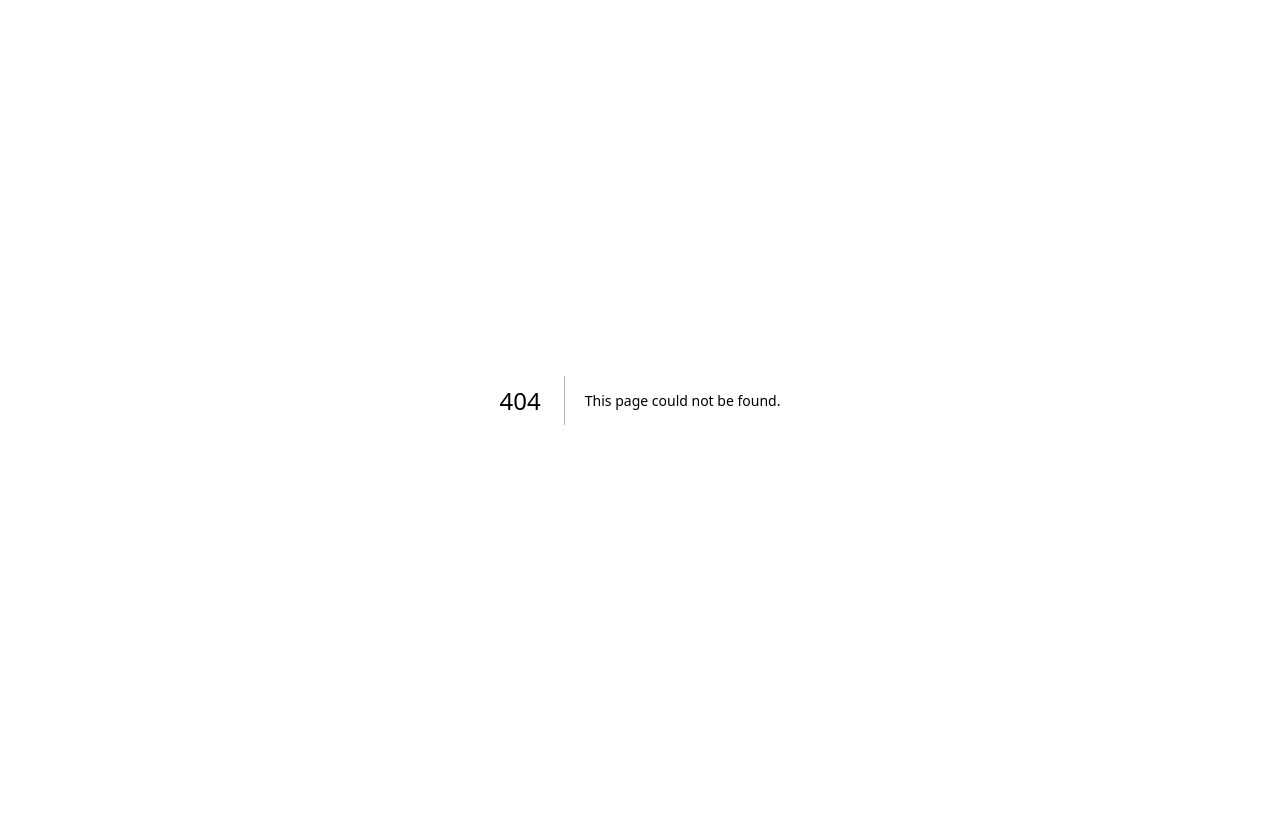
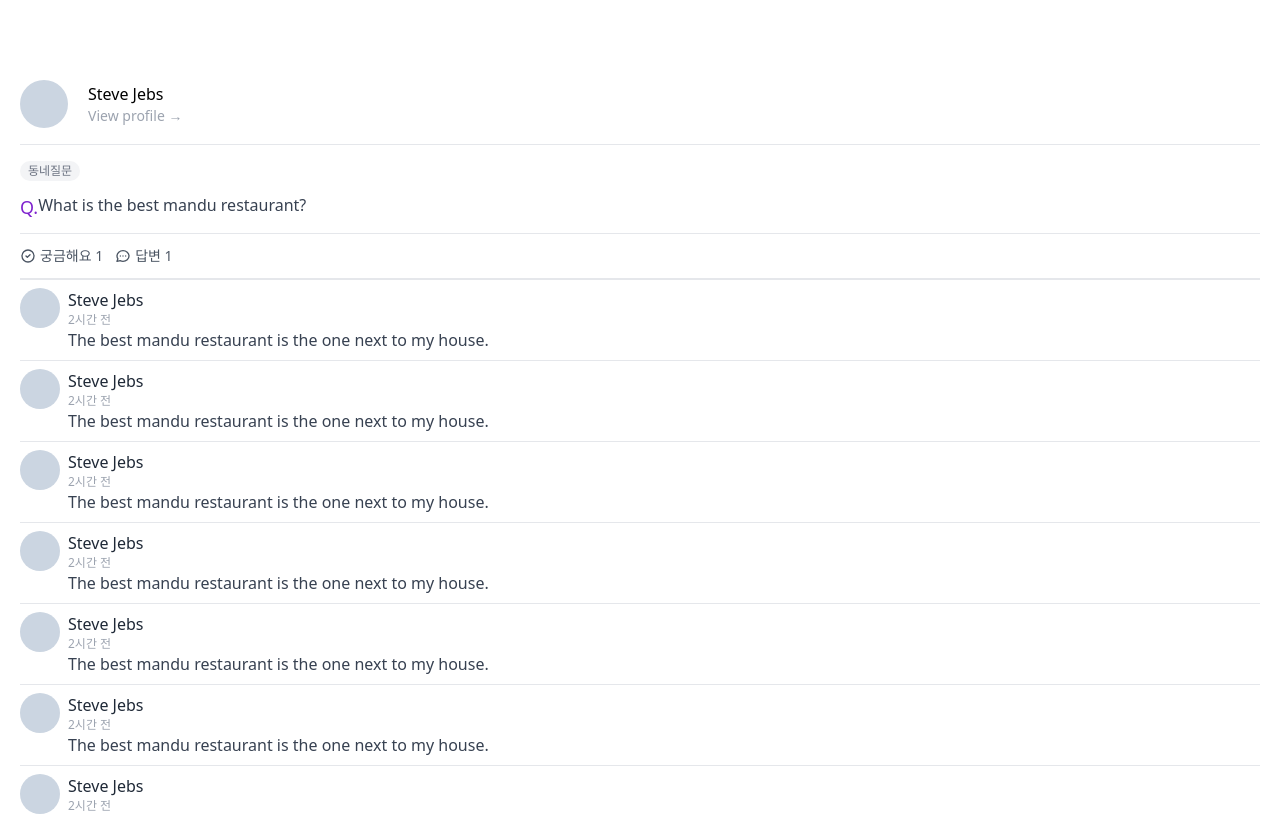
Before and after one commit to june20516/carrot-market, a Next.js app: page /community/1 in a window 1280 px wide. Before the commit this address had no page. Shown: the top 816 px of the page. Built offline with nearby package versions, Linux system fonts and the light colour scheme.

Commit message:
community detail

```diff
--- /dev/null
+++ b/pages/community/[id].tsx
@@ -0,0 +1,86 @@
+import type { NextPage } from 'next';
+
+const CommunityPostDetail: NextPage = () => {
+  return (
+    <div className="px-5 pt-16">
+      <div className="py-4 flex space-x-5 border-b mb-3">
+        <div className="bg-slate-300 w-12 aspect-square rounded-full items-center" />
+        <div className="flex flex-col justify-center">
+          <p className="font-medium">Steve Jebs</p>
+          <button className="text-sm text-gray-400 hover:text-gray-600">View profile &rarr;</button>
+        </div>
+      </div>
+      <div className="border-b border-gray-200">
+        <span className="inline-flex items-center py-0.5 px-2 text-xs font-medium text-gray-500 bg-gray-100 rounded-full">
+          동네질문
+        </span>
+        <span className="flex cursor-pointer py-3 text-gray-700">
+          <span className="text-purple-700 text-lg font-medium">Q.</span> What is the best mandu restaurant?
+        </span>
+      </div>
+      <div className="py-3 flex justify-start text-sm text-gray-600 border-b border-gray-200 w-full space-x-3">
+        <span className="flex items-center space-x-1 cursor-pointer">
+          <svg
+            className="w-4 h-4"
+            fill="none"
+            stroke="currentColor"
+            viewBox="0 0 24 24"
+            xmlns="http://www.w3.org/2000/svg"
+          >
+            <path
+              strokeLinecap="round"
+              strokeLinejoin="round"
+              strokeWidth="2"
+              d="M9 12l2 2 4-4m6 2a9 9 0 11-18 0 9 9 0 0118 0z"
+            ></path>
+          </svg>
+          <span>궁금해요 1</span>
+        </span>
+        <span className="flex items-center space-x-1 cursor-pointer">
+          <svg
+            className="w-4 h-4"
+            fill="none"
+            stroke="currentColor"
+            viewBox="0 0 24 24"
+            xmlns="http://www.w3.org/2000/svg"
+          >
+            <path
+              strokeLinecap="round"
+              strokeLinejoin="round"
+              strokeWidth="2"
+              d="M8 12h.01M12 12h.01M16 12h.01M21 12c0 4.418-4.03 8-9 8a9.863 9.863 0 01-4.255-.949L3 20l1.395-3.72C3.512 15.042 3 13.574 3 12c0-4.418 4.03-8 9-8s9 3.582 9 8z"
+            ></path>
+          </svg>
+          <span>답변 1</span>
+        </span>
+      </div>
+      {Array.from(Array(10).keys()).map(() => {
+        return (
+          <div className="border-t border-gray-200">
+            <div className="flex items-start space-x-2 p-2 pl-0">
+              <div className="bg-slate-300 w-10 aspect-square rounded-full" />
+              <div className="flex flex-col">
+                <span className="font-medium text-gray-800">Steve Jebs</span>
+                <span className="text-xs text-gray-400">2시간 전</span>
+                <p className="text-gray-700">The best mandu restaurant is the one next to my house.</p>
+              </div>
+            </div>
+          </div>
+        );
+      })}
+      <div className="mt-4">
+        <textarea
+          name="description"
+          id="description"
+          rows={4}
+          className="appearance-none pl-5 pr-14 w-full border border-gray-300 placeholder:text-gray-400 shadow-sm rounded-md focus:outline-none focus-ring1 focus:ring-purple-400 focus:border-purple-400 resize-none"
+        />
+        <button className="appearance-none w-full h-10 my-5 border border-transparent bg-purple-500 text-white focus:bg-purple-600 focus:outline-none hover:bg-opacity-90 rounded-md shadow-sm text-sm font-medium transition-colors">
+          Reply
+        </button>
+      </div>
+    </div>
+  );
+};
+
+export default CommunityPostDetail;
--- a/pages/community/index.tsx
+++ b/pages/community/index.tsx
@@ -16,7 +16,7 @@ const Community: NextPage = () => {
               <span>니꼬</span>
               <span>18시간 전</span>
             </div>
-            <div className="py-4 flex justify-start text-sm text-gray-600 border-b border-gray-200 w-full space-x-3">
+            <div className="py-3 flex justify-start text-sm text-gray-600 border-b border-gray-200 w-full space-x-3">
               <span className="flex items-center space-x-1 cursor-pointer">
                 <svg
                   className="w-4 h-4"
```
